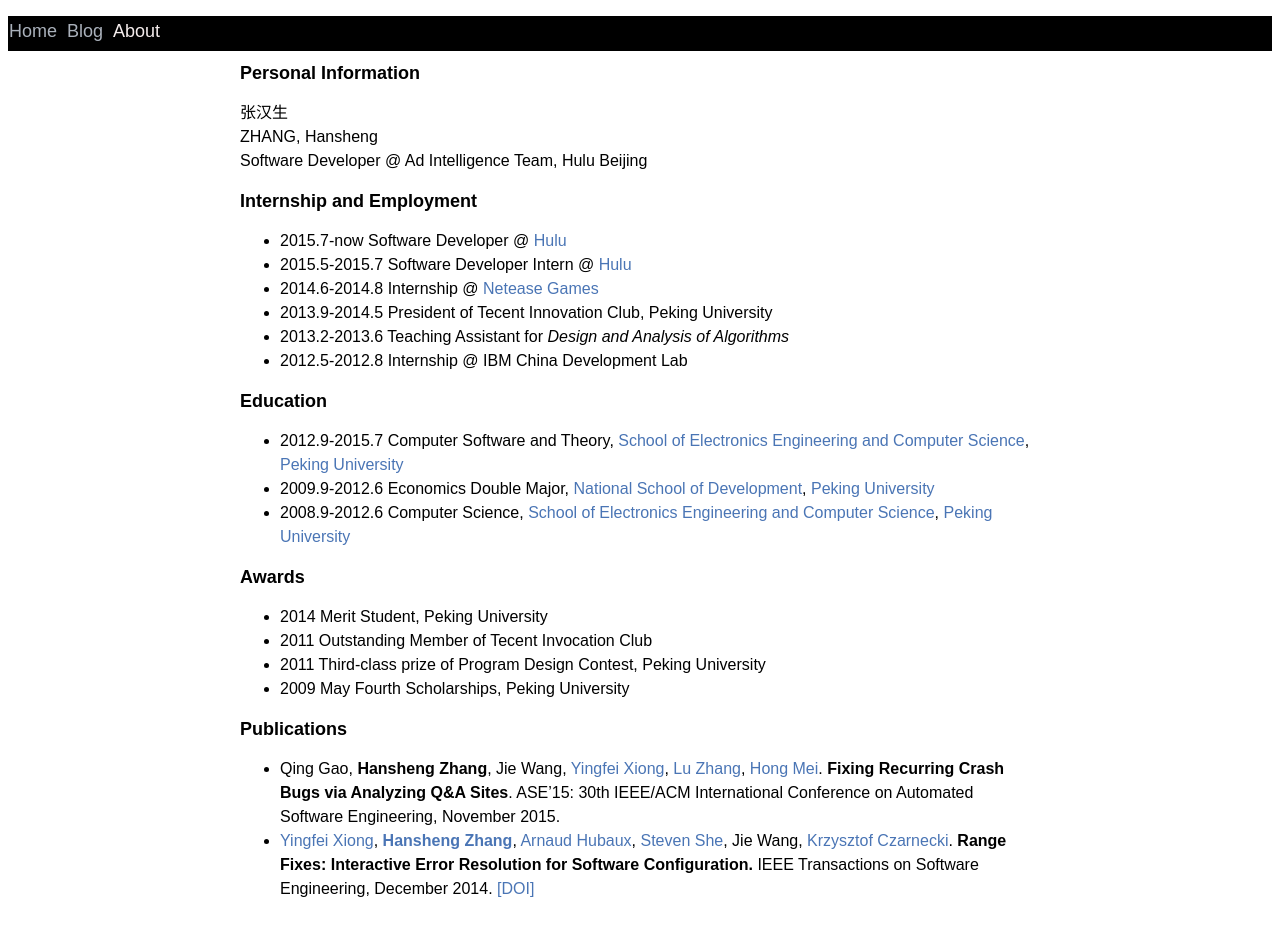
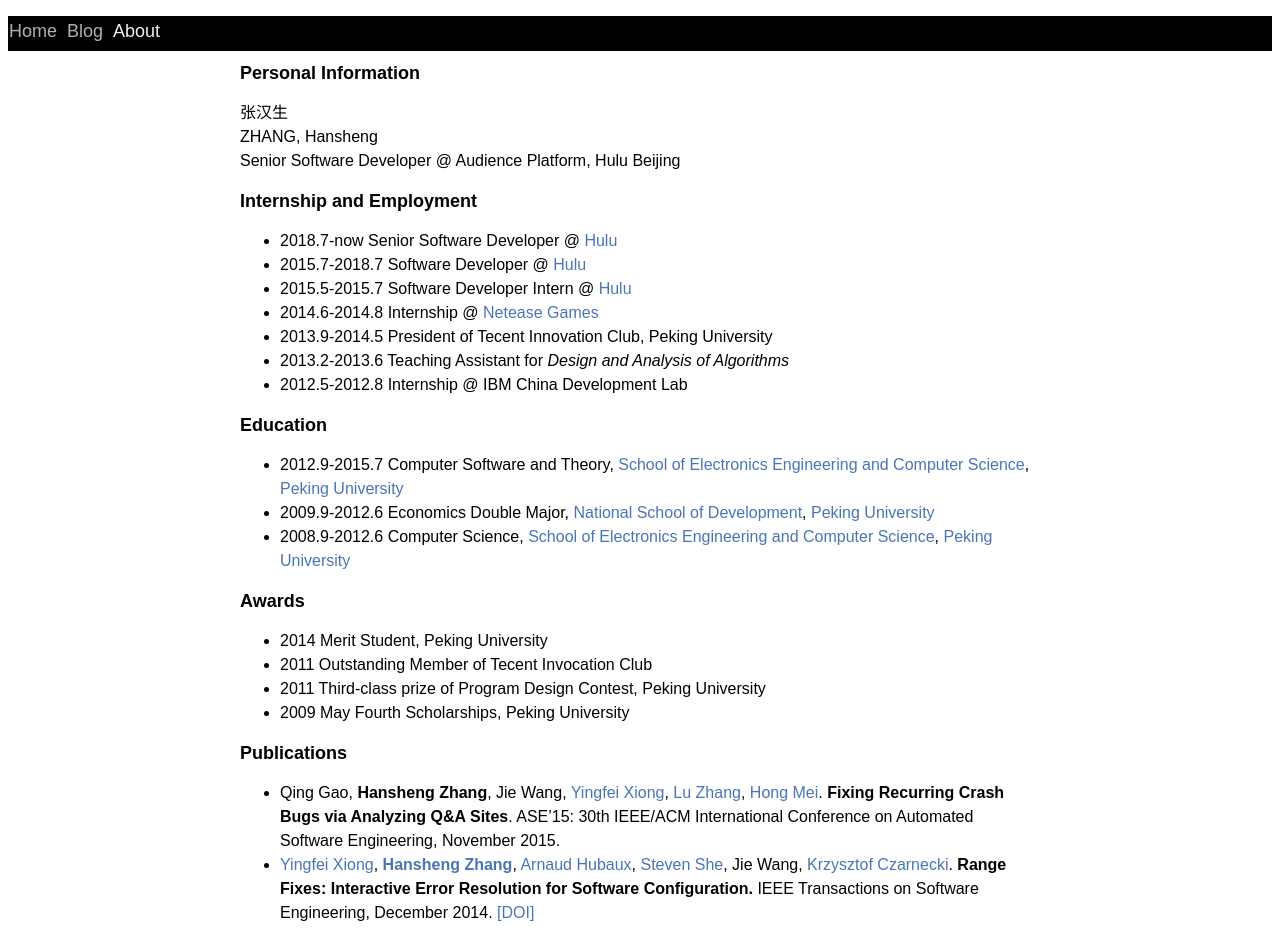
Before and after one commit to hanshengzhang/zhanghs, a Jekyll site: the page built from about.md, in a window 1280 px wide. Built offline with Jekyll 4.4.1, drawn with Linux system fonts in a browser that asks for light colours; before the commit the page ends 917 px from its top, so only the background shows below that.

Commit message:
update profile

```diff
--- a/about.md
+++ b/about.md
@@ -8,10 +8,11 @@ title: Hansen先生
 ## Personal Information
 张汉生<br/>
 ZHANG, Hansheng<br/>
-Software Developer @ Ad Intelligence Team, Hulu Beijing
+Senior Software Developer @ Audience Platform, Hulu Beijing
 
 ## Internship and Employment
-- 2015.7-now Software Developer @ <a href="http://www.hulu.com">Hulu</a>
+- 2018.7-now Senior Software Developer @ <a href="http://www.hulu.com">Hulu</a>
+- 2015.7-2018.7 Software Developer @ <a href="http://www.hulu.com">Hulu</a>
 - 2015.5-2015.7 Software Developer Intern @ <a href="http://www.hulu.com">Hulu</a>
 - 2014.6-2014.8 Internship @ <a href="http://nie.163.com/en/">Netease Games</a>
 - 2013.9-2014.5 President of Tecent Innovation Club, Peking University
```
